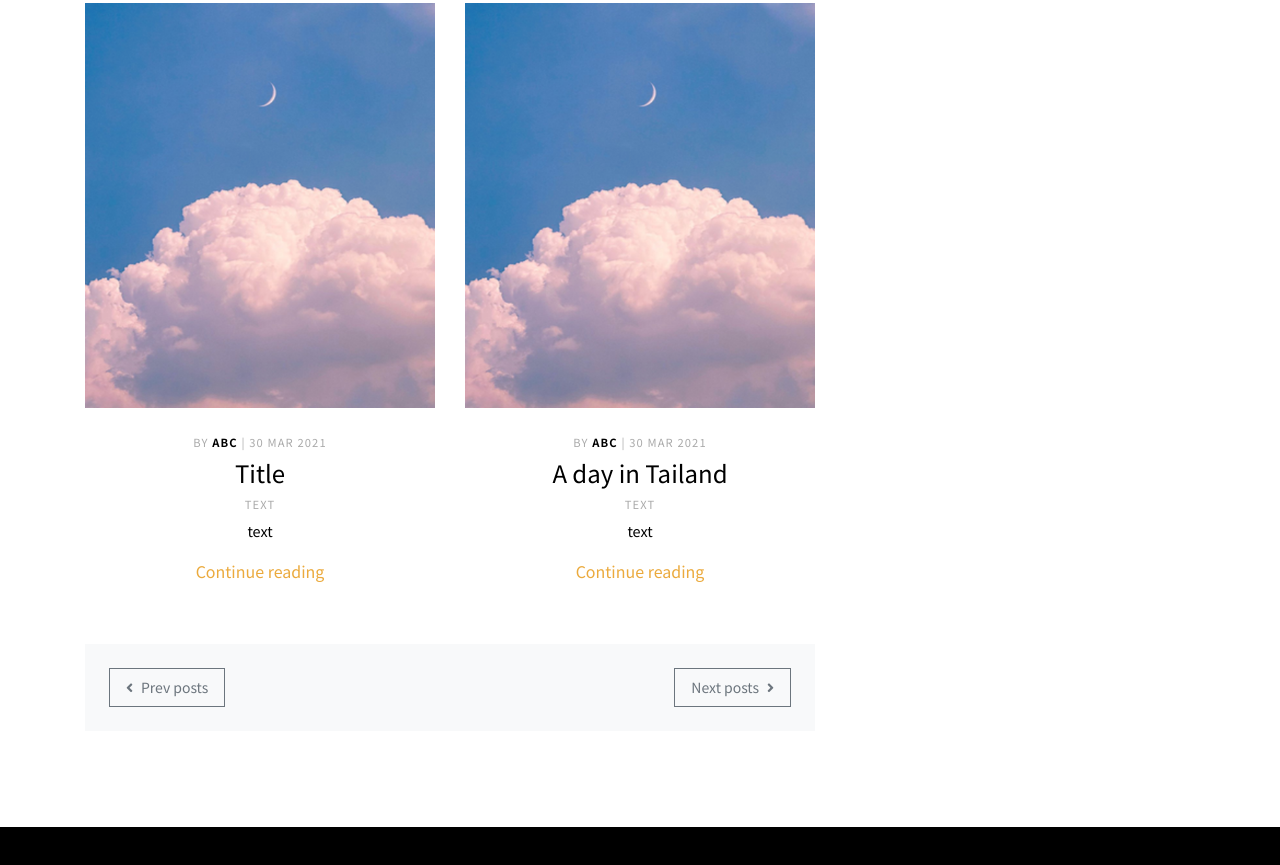
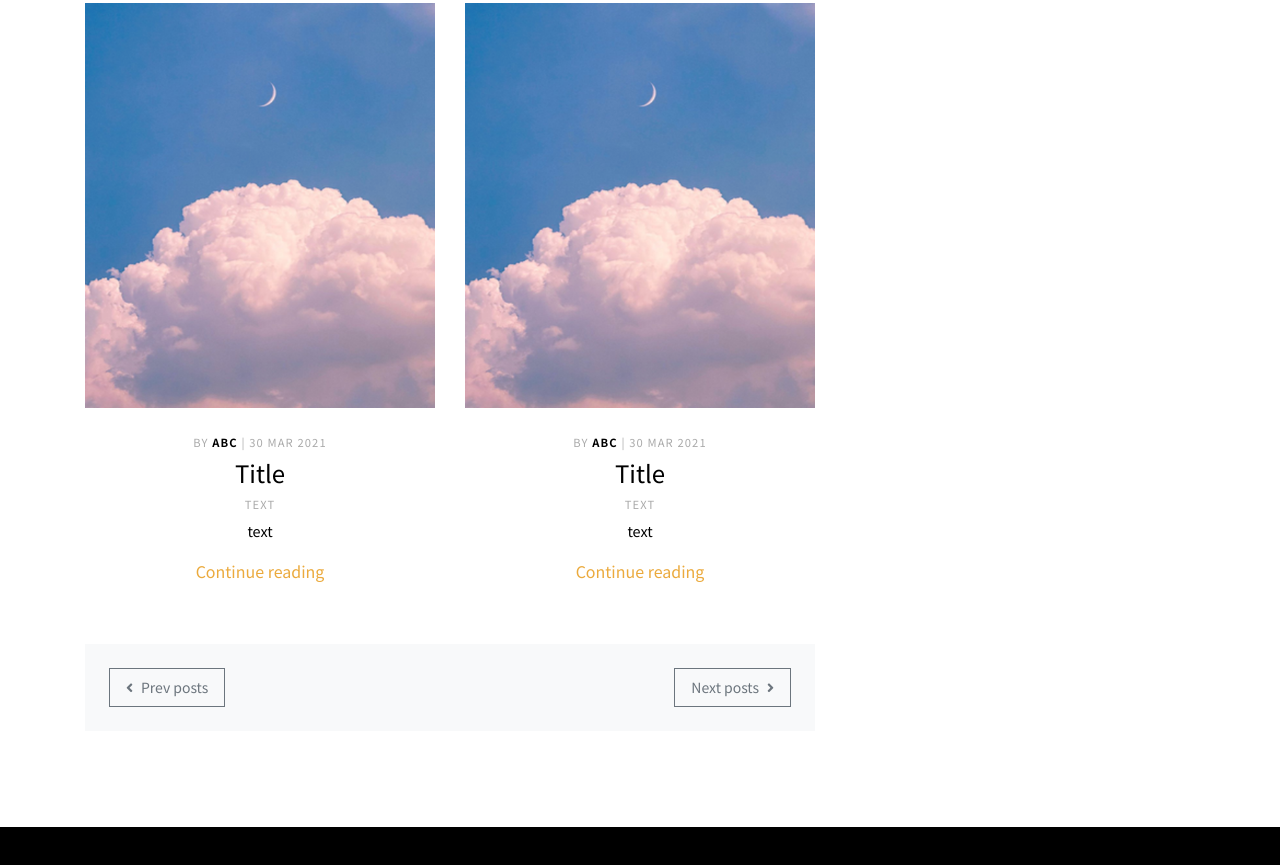
Before and after one commit to clangauge0314/draft_d, a plain HTML site: page listing.html in a window 1280 px wide. Shown: the part 2448-3313 px from the top of the page. Drawn offline with Linux system fonts and the light colour scheme; no server answers.

Commit message:
Update listing.html

```diff
--- a/listing.html
+++ b/listing.html
@@ -150,7 +150,7 @@
                   <li class="list-inline-item text-gray align-middle mr-0">|</li>
                   <li class="list-inline-item text-gray align-middle">30 Mar 2021</li>
                 </ul>
-                <h3 class="h4 mt-2"> <a class="reset-anchor" href="post.html">A day in Tailand</a></h3><a class="reset-anchor text-gray text-uppercase small mb-2 d-block" href="#">text</a>
+                <h3 class="h4 mt-2"> <a class="reset-anchor" href="post.html">Title</a></h3><a class="reset-anchor text-gray text-uppercase small mb-2 d-block" href="#">text</a>
                 <p class="text-small mb-1">text</p><a class="btn btn-link" href="index.html">Continue reading</a>
               </div>
             </div>
```
